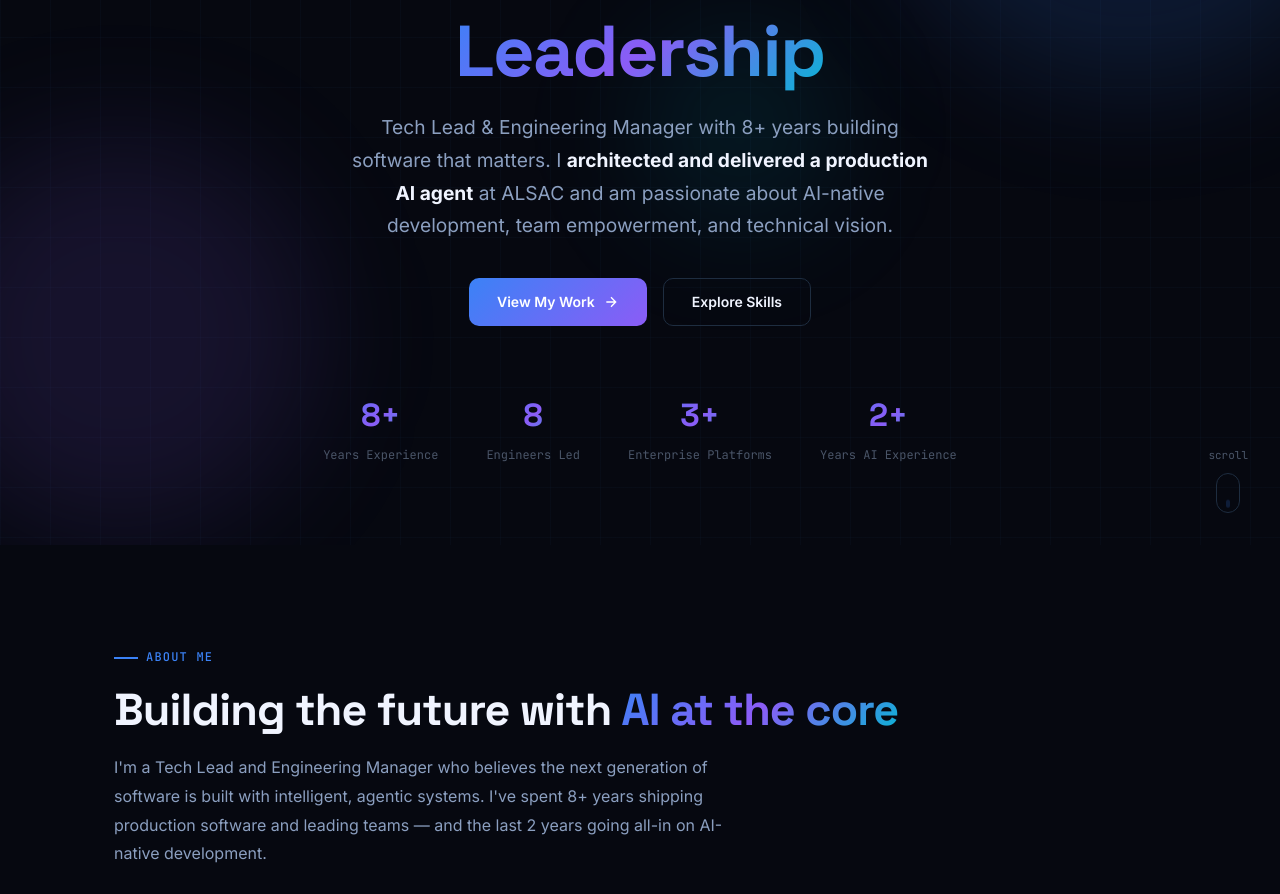
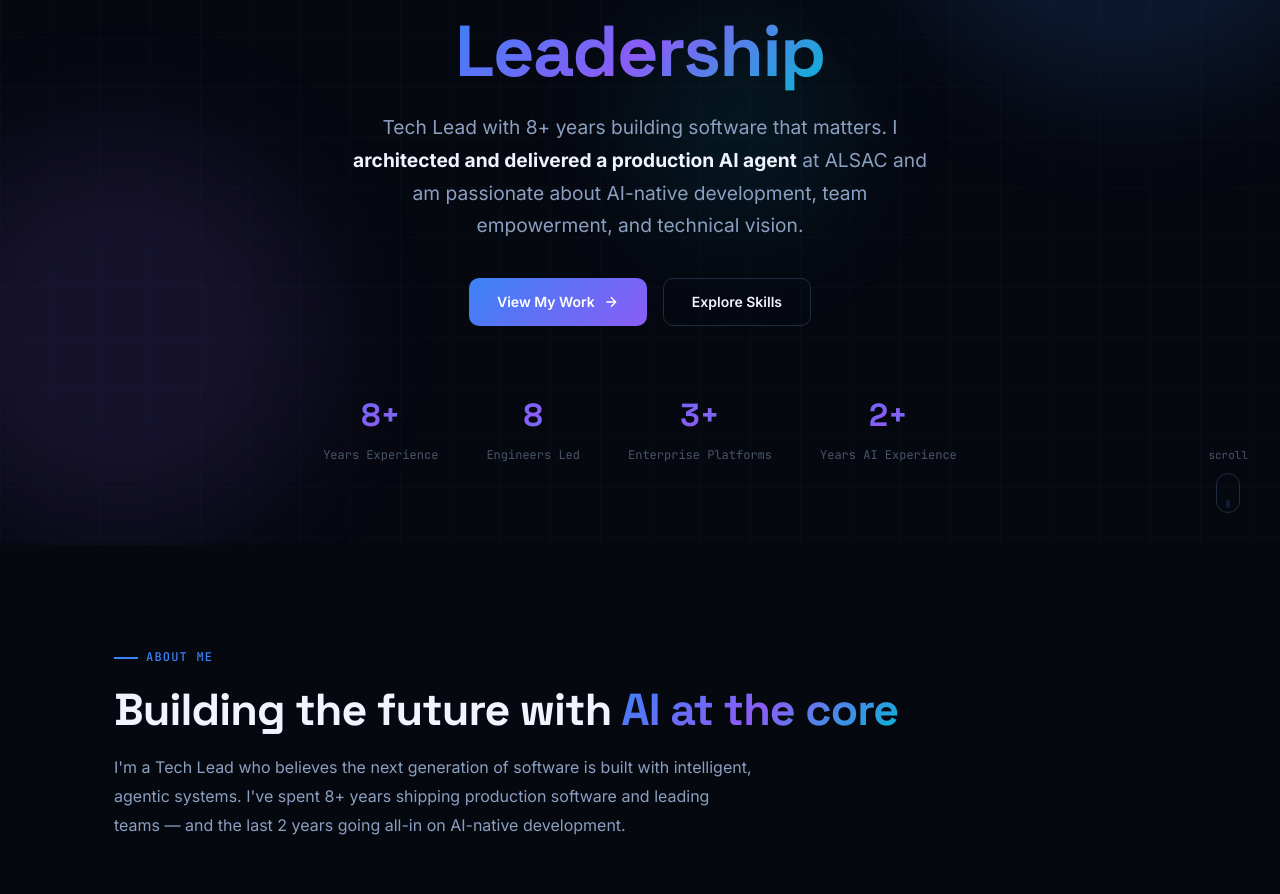
Before and after one commit to purplek23/portfolio, a React (Vite) app: page / in a window 1280 px wide. Shown: the part 313-1207 px from the top of the page. Built offline with nearby package versions, Linux system fonts and the light colour scheme.

Commit message:
chore: remove references to Engineering Manager role

```diff
--- a/src/App.tsx
+++ b/src/App.tsx
@@ -126,7 +126,7 @@ export default function HomePage() {
                 lineHeight: 1.7,
               }}
             >
-              Tech Lead & Engineering Manager with 8+ years building software that matters.
+              Tech Lead with 8+ years building software that matters.
               I <strong style={{ color: 'var(--text-primary)' }}>architected and delivered a production AI agent</strong> at ALSAC and am
               passionate about AI-native development, team empowerment, and technical vision.
             </p>
@@ -235,7 +235,7 @@ export default function HomePage() {
               <span className="gradient-text">AI at the core</span>
             </h2>
             <p style={{ color: 'var(--text-secondary)', fontSize: '16px', maxWidth: '640px', marginBottom: '56px', lineHeight: 1.8 }}>
-              I&apos;m a Tech Lead and Engineering Manager who believes the next generation of software is built
+              I&apos;m a Tech Lead who believes the next generation of software is built
               with intelligent, agentic systems. I&apos;ve spent 8+ years shipping production software and
               leading teams — and the last 2 years going all-in on AI-native development.
             </p>
```
